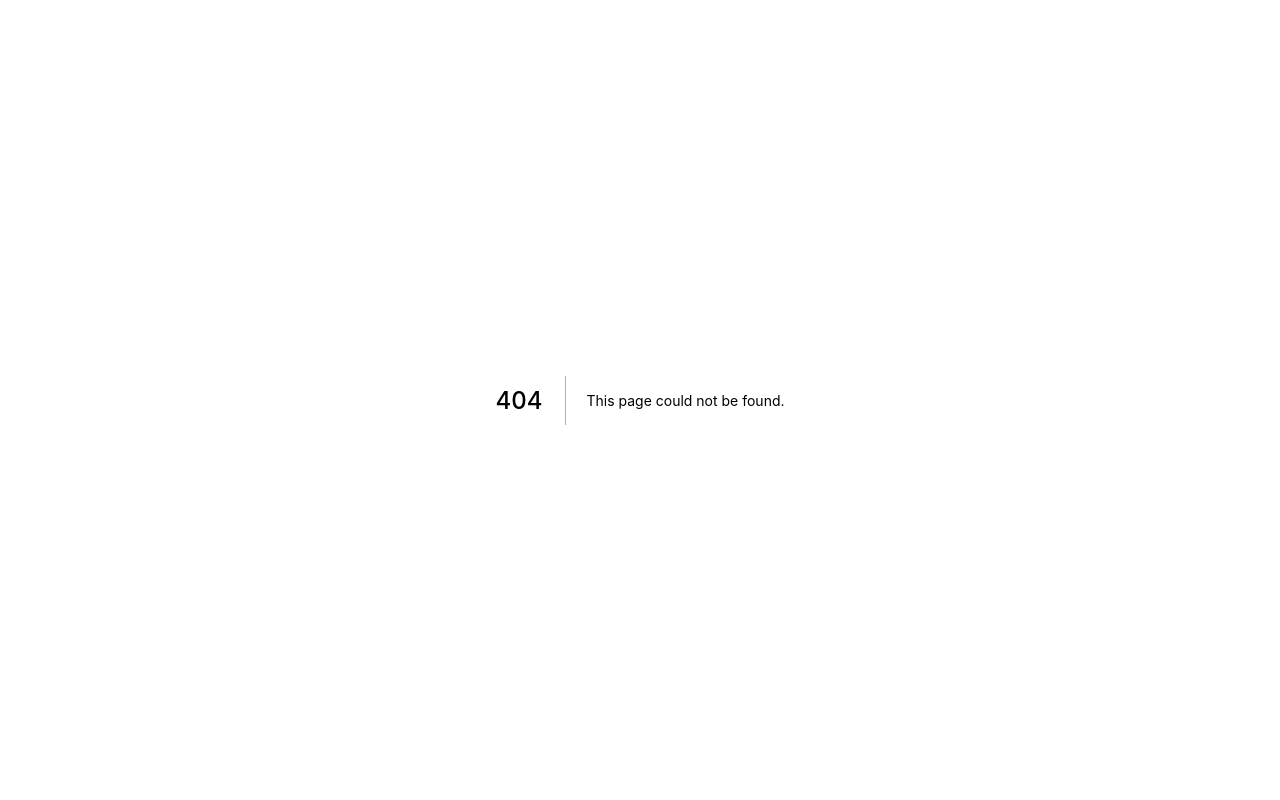
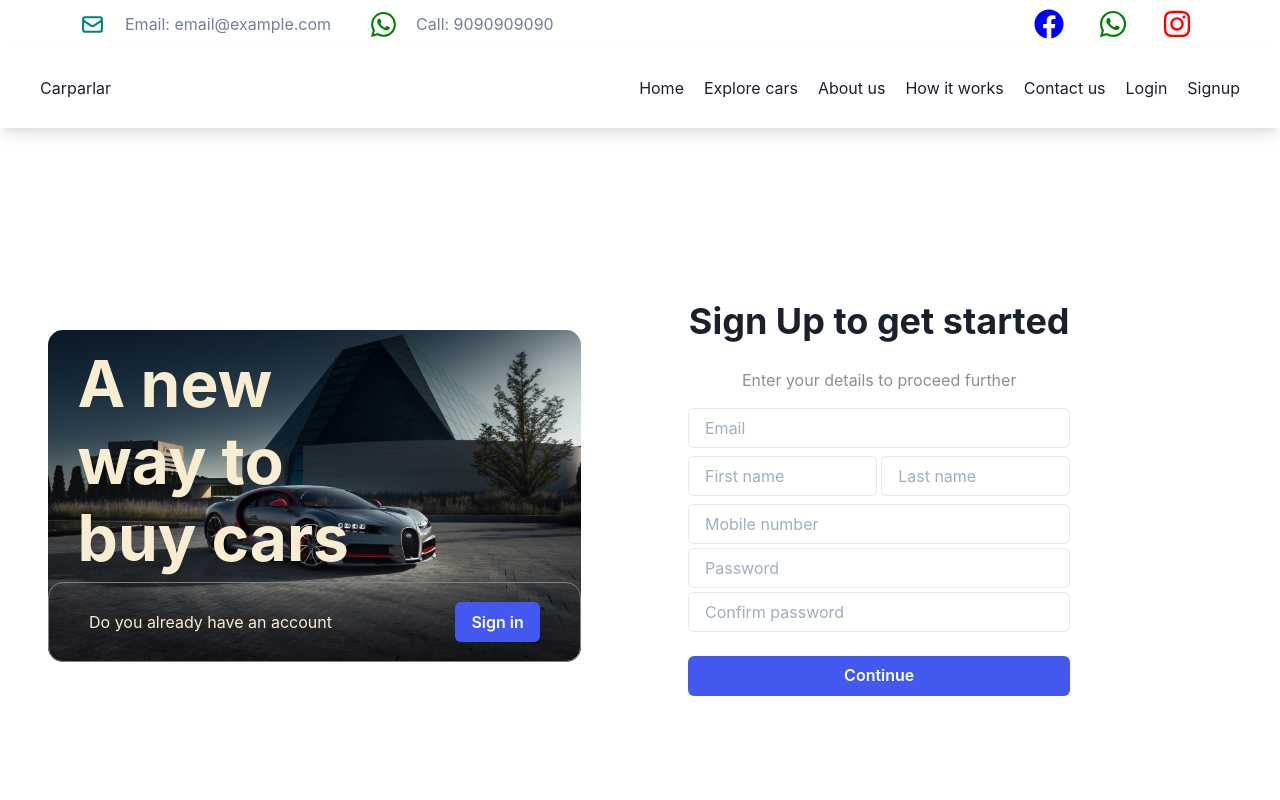
Before and after one commit to wajidkashoo14/carpalar, a Next.js app: page /signup in a window 1280 px wide. Before the commit this address had no page. Shown: the top 800 px of the page. Built offline with nearby package versions, Linux system fonts and the light colour scheme.

Commit message:
added login and signup page

```diff
--- a/components/Layout/Navbar.js
+++ b/components/Layout/Navbar.js
@@ -65,6 +65,22 @@ function Navbar() {
         >
           Contact us
         </Link>
+        <Link
+          fontSize="20px"
+          textDecoration="none"
+          _hover={{ color: "grey.700" }}
+          href="/signin"
+        >
+          Login
+        </Link>
+        <Link
+          fontSize="20px"
+          textDecoration="none"
+          _hover={{ color: "grey.700" }}
+          href="/signup"
+        >
+          Signup
+        </Link>
       </Flex>
     </Container>
   );
--- /dev/null
+++ b/components/Layout/Signup.js
@@ -0,0 +1,116 @@
+import {
+  Box,
+  Container,
+  Flex,
+  Input,
+  Button,
+  Image,
+  Heading,
+  Text,
+} from "@chakra-ui/react";
+import React from "react";
+import { useRouter } from "next/router";
+
+function Signup() {
+  const router = useRouter();
+  return (
+    <Container
+      maxW="100%"
+      minH="100vh"
+      display="flex"
+      alignItems="center"
+      px="3rem"
+      mt="-2rem"
+      mb="5rem"
+    >
+      <Flex maxW="50%">
+        <Box position="relative">
+          <Image
+            src="./homecar.jpg"
+            alt="signup"
+            w="90%"
+            height="100%"
+            style={{ borderRadius: "15px" }}
+          />
+          <Heading
+            position="absolute"
+            top="5%"
+            left="5%"
+            fontSize="4rem"
+            width="50%"
+            color="#F8ECD1"
+          >
+            A new way to buy cars
+          </Heading>
+          <Box
+            height="5rem"
+            bg="transparent"
+            mt="auto"
+            w="90%"
+            style={{ borderRadius: "15px" }}
+            border="1px solid grey"
+            display="flex"
+            justifyContent="space-between"
+            alignItems="center"
+            px="10"
+            position="absolute"
+            bottom="0%"
+            left="0"
+          >
+            <Text color="#F8ECD1">Do you already have an account</Text>
+            <Button
+              my={5}
+              className="primaryButton"
+              backgroundColor="#4258EF"
+              _hover={{ backgroundColor: "#273edc" }}
+              _focus={{ outline: "none" }}
+              color="white"
+              onClick={(e) => {
+                router.push("/signin");
+              }}
+            >
+              Sign in
+            </Button>
+          </Box>
+        </Box>
+      </Flex>
+      <Flex>
+        <Box ml="3rem" pr="2rem" width="70%">
+          <Heading my="1.5rem" textAlign="center">
+            Sign Up to get started
+          </Heading>
+          <Text my="3" textAlign="center" opacity="0.5">
+            Enter your details to proceed further
+          </Text>
+          <Input type="text" placeHolder="Email" my="1" />
+          <Flex>
+            <Input
+              type="text"
+              placeHolder="First name"
+              my="1"
+              width="50%"
+              mr="1"
+            />
+            <Input type="text" placeHolder="Last name" my="1" width="50%" />
+          </Flex>
+          <Input type="number" placeHolder="Mobile number" my="1" />
+          <Input type="text" placeHolder="Password" />
+          <Input type="password" placeHolder="Confirm password" my="1" />
+          <Button
+            my={5}
+            className="primaryButton"
+            backgroundColor="#4258EF"
+            _hover={{ backgroundColor: "#273edc" }}
+            _focus={{ outline: "none" }}
+            color="white"
+            width="100%"
+          >
+            Continue
+          </Button>
+        </Box>
+      </Flex>
+    </Container>
+  );
+}
+
+export default Signup;
--- /dev/null
+++ b/pages/signup.js
@@ -0,0 +1,16 @@
+import React from "react";
+import Footer from "../components/Layout/Footer";
+import Layout from "../components/Layout/Layout";
+import Signup from "../components/Layout/Signup";
+
+function signup() {
+  return (
+    <>
+      <Layout />
+      <Signup />
+      <Footer />
+    </>
+  );
+}
+
+export default signup;
```
Also changed, not shown: components/Layout/Signin.js (added, +106 -0 lines), pages/signin.js (added, +16 -0 lines).
